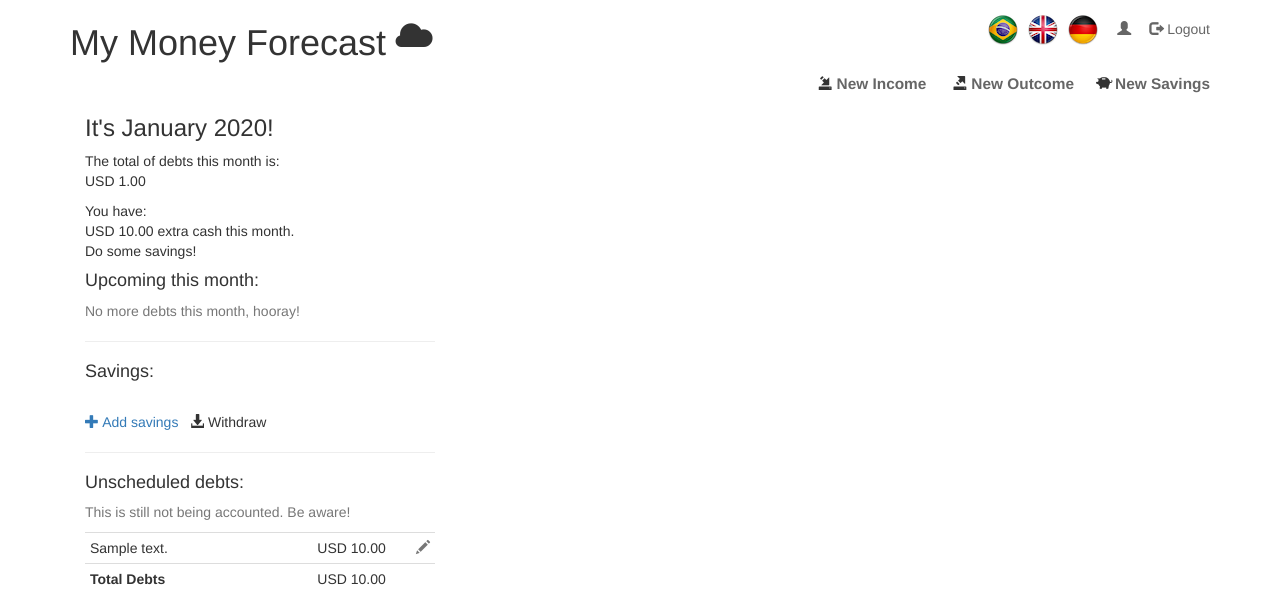
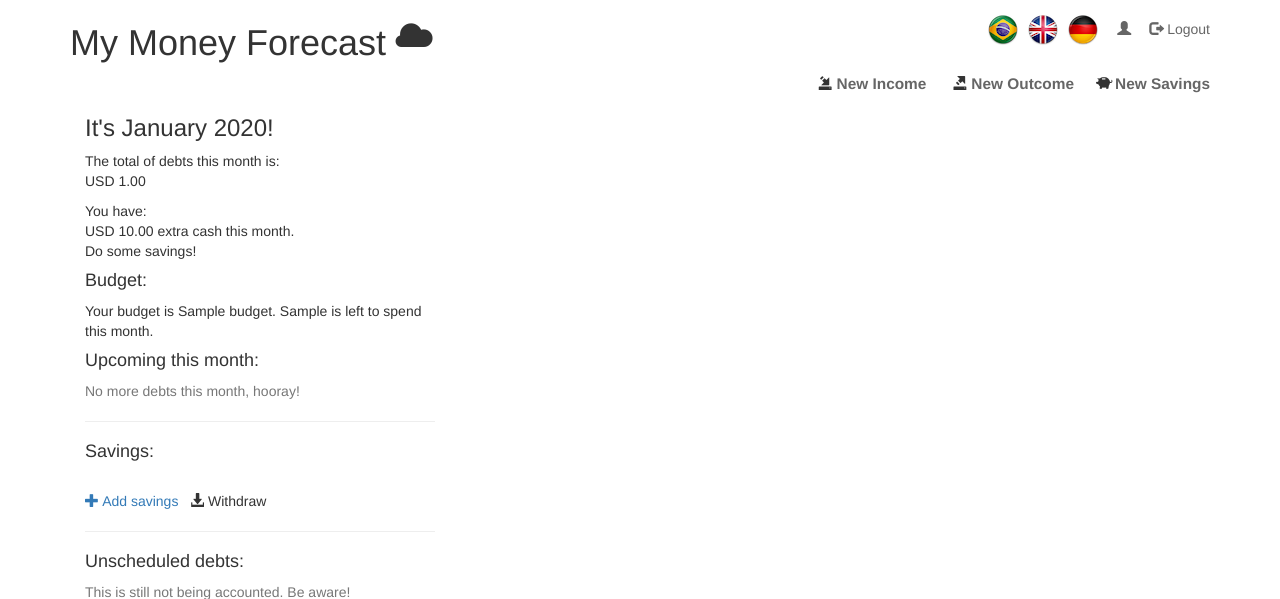
Before and after one commit to curaloucura/money-forecast, a Django app: template moneyforecast/records/templates/base.html in a window 1280 px wide. Shown: the top 599 px of the page. Run offline with Django 3.2, Linux system fonts and the light colour scheme; the template is opened without the code that fills it: most values are stand-ins (such as "Sample title", 1, 10 or a date in 2020); some libraries are stand-ins or nearby versions.

Commit message:
records: add simple budget solution to the sidebar

```diff
--- a/moneyforecast/records/admin.py
+++ b/moneyforecast/records/admin.py
@@ -1,5 +1,5 @@
 from django.contrib import admin
-from records.models import Category, Record, SYSTEM_CATEGORIES
+from records.models import Category, Record, Budget, SYSTEM_CATEGORIES
 
 
 class CurrentUserAdmin(admin.ModelAdmin):
@@ -45,3 +45,4 @@ class RecordAdmin(CurrentUserAdmin):
 
 admin.site.register(Category, CategoryAdmin)
 admin.site.register(Record, RecordAdmin)
+admin.site.register(Budget)
--- a/moneyforecast/records/month_control.py
+++ b/moneyforecast/records/month_control.py
@@ -21,7 +21,8 @@ class MonthControl(object):
         self.user = user
         self.cache = cache
         self.today = now().replace(hour=0, minute=0)
-        budget, created = Budget.objects.get_or_create(user=user, category__isnull=True)
+        budget, created = Budget.objects.get_or_create(
+            user=user, category__isnull=True)
         self.budget = budget.amount
 
         self.set_month_and_year(month, year)
--- a/moneyforecast/records/templates/includes/sidebar.html
+++ b/moneyforecast/records/templates/includes/sidebar.html
@@ -24,6 +24,13 @@
 				{% trans "extra cash this month. <br>Do some savings!" %}
 			{% endif %}
 		{% endif %}
+	</p>
+	<h4>
+		{% trans "Budget" %}:
+	</h4>
+	<p>
+		Your budget is {{ current_month.budget }}.
+		{{ current_month.remaining_budget }} is left to spend this month.
 	</p>
 
 	<h4>
```
